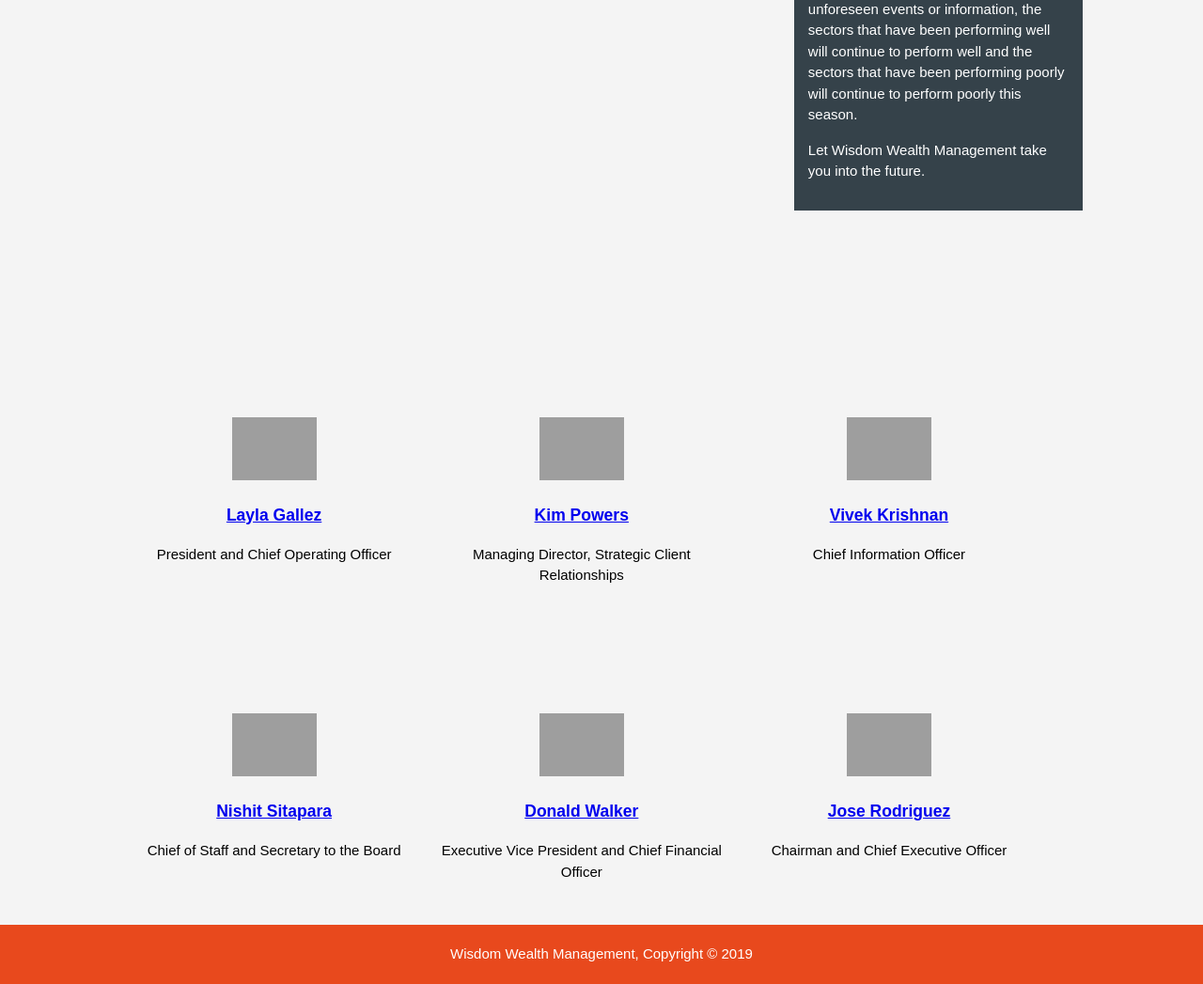
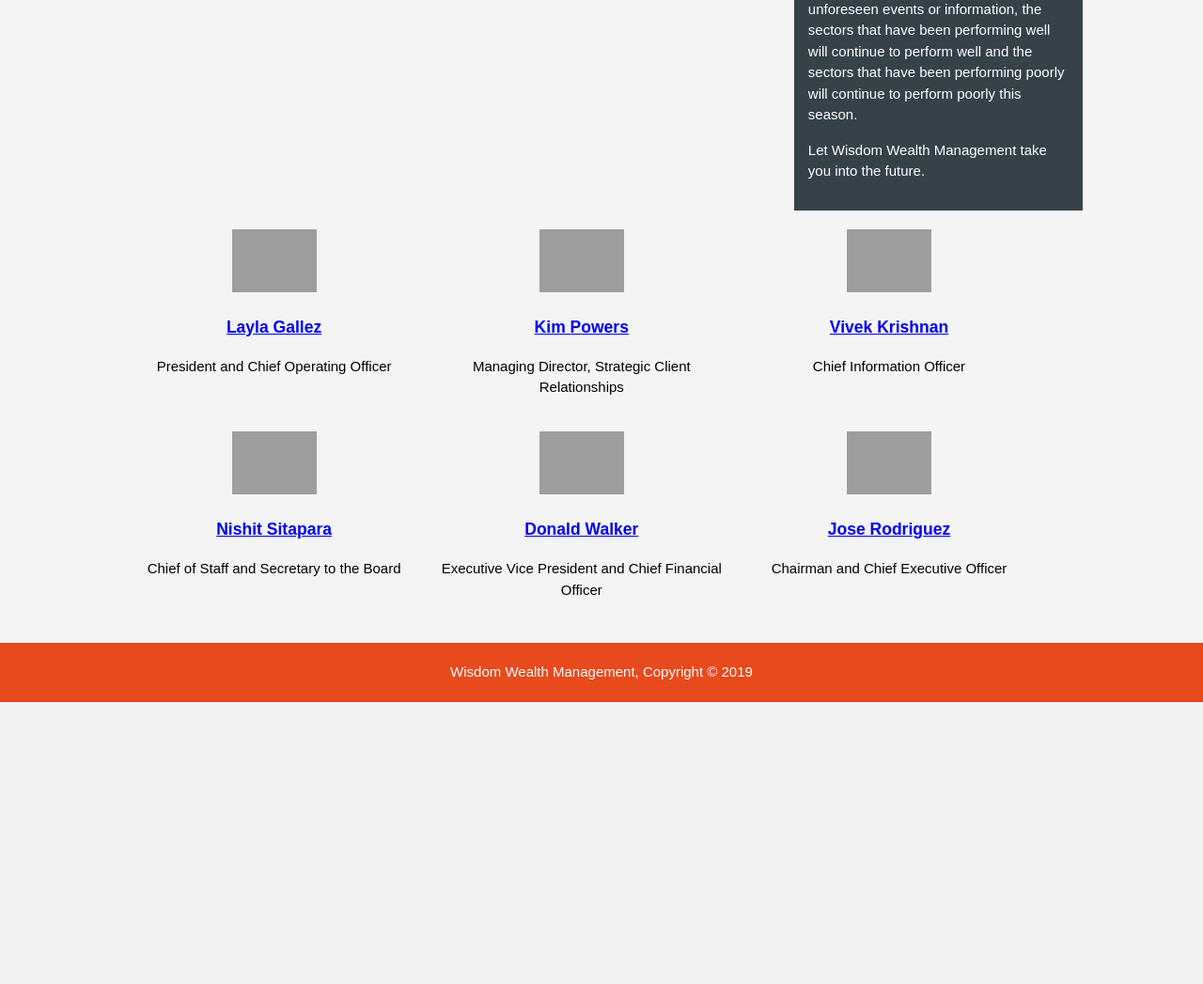
Before and after one commit to WallStofTheWest/WallStofTheWest, a Flask app: page /about.html in a window 1280 px wide. Shown: the part 1106-2153 px from the top of the page at 94% size. After the commit the page ends 1853 px from the top, so only its background shows below. Run offline with Flask 2, Linux system fonts and the light colour scheme; grey boxes are pictures that could not be loaded.

Commit message:
Add files via upload

```diff
--- a/Flask/static/styles/styles.css
+++ b/Flask/static/styles/styles.css
@@ -154,7 +154,7 @@ header a:hover{
 }
 
 #boxes{
-    margin-top: 200px;
+    margin-top: 0px;
 }
 
 #boxes .box{
@@ -169,7 +169,7 @@ header a:hover{
 }
 
 #boxes2{
-    margin-top: 100px;
+    margin-top: 0px;
 }
 
 #boxes2 .box{
@@ -276,7 +276,7 @@ footer{
         width: 100%;
     }
     header{
-        padding-bottom: 20px;
+        padding-bottom: 50px;
     }
     #showcase h1{
         margin-top: 40px;
```
Also changed, not shown: Flask/static/styles/styles2.css (+10 -0 lines), Flask/static/favicon.ico (added), Flask/static/styles/don.png (added), Flask/static/styles/jrod.png (added), Flask/static/styles/jrod2.png (added), Flask/static/styles/layla.gif (added), Flask/static/styles/layla2.png (added).
